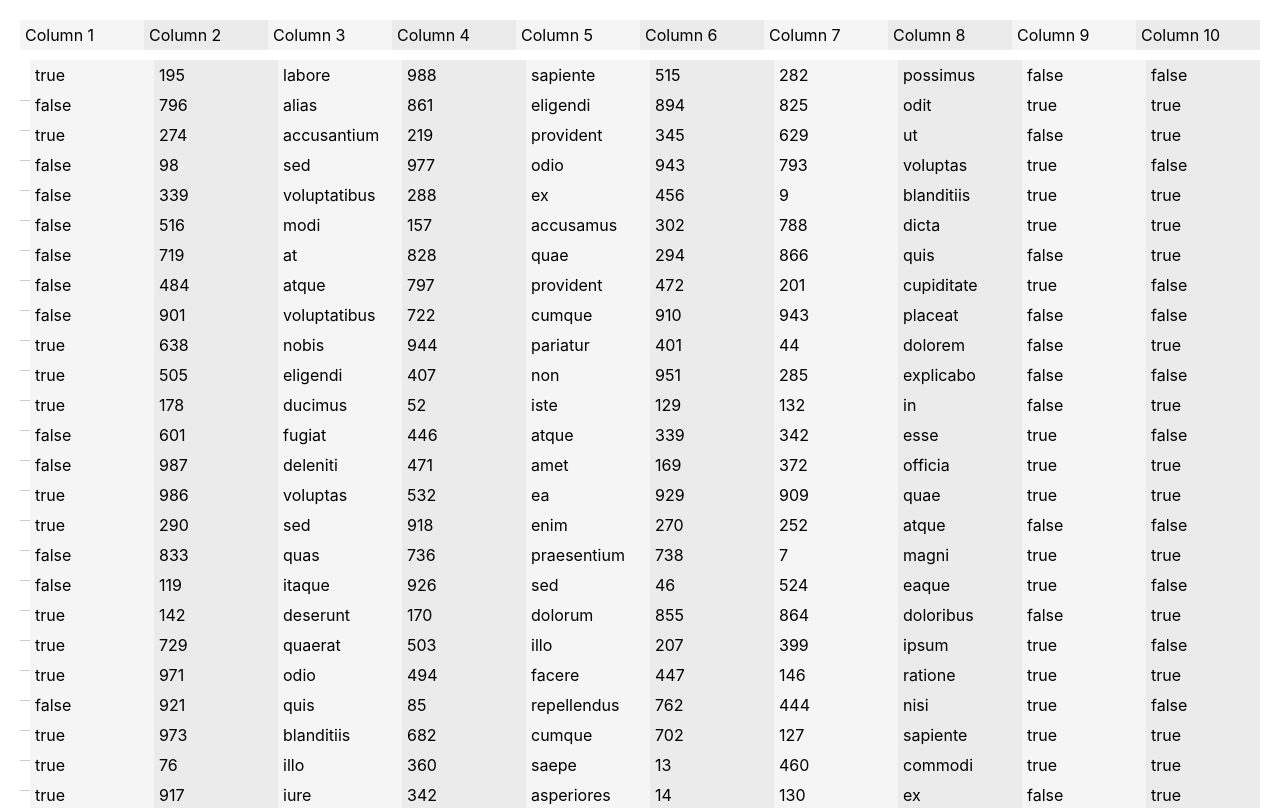
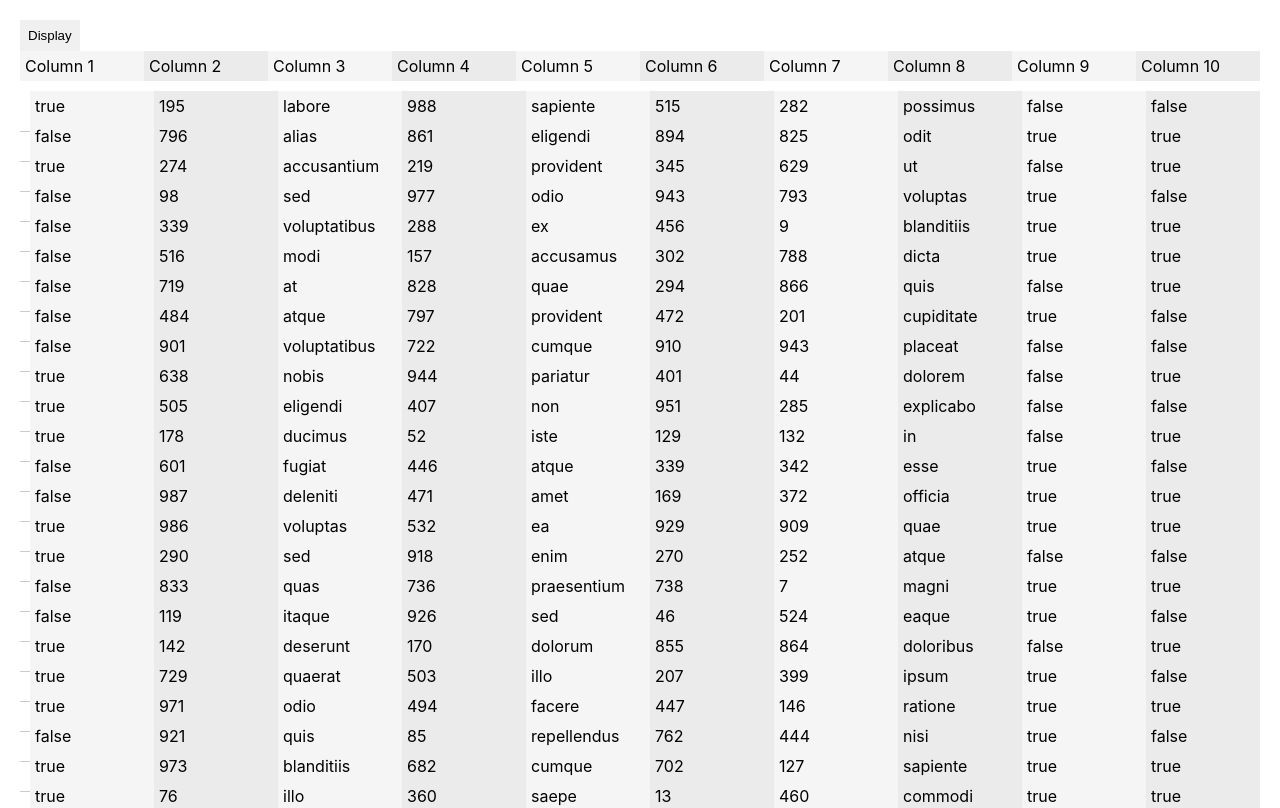
Before and after one commit to aidoha/cemento-task, a React (Create React App) app: page / in a window 1280 px wide. Shown: the top 808 px of the page. Built offline with nearby package versions, Linux system fonts and the light colour scheme.

Commit message:
feat: column visibility logic

```diff
--- a/package.json
+++ b/package.json
@@ -14,6 +14,7 @@
     "react-dom": "^18.2.0",
     "react-scripts": "5.0.1",
     "react-window": "^1.8.9",
+    "styled-components": "^6.0.0",
     "typescript": "^4.9.5",
     "web-vitals": "^2.1.4"
   },
--- /dev/null
+++ b/src/components/dropdown/index.tsx
@@ -0,0 +1,81 @@
+import React, { useState } from 'react';
+import styled from 'styled-components';
+
+export type Option = {
+	id: string;
+	title: string;
+};
+
+type MultiSelectDropdownProps = {
+	options: Option[];
+	selectedOptions: Option[];
+	onChange: (selectedOptions: Option[]) => void;
+};
+
+const DropdownContainer = styled.div`
+	position: relative;
+	display: inline-block;
+`;
+
+const DropdownToggle = styled.button`
+	background-color: #f0f0f0;
+	border: none;
+	padding: 8px;
+	cursor: pointer;
+`;
+
+const DropdownMenu = styled.div`
+	position: absolute;
+	top: 100%;
+	left: 0;
+	z-index: 1;
+	background-color: #ffffff;
+	border: 1px solid #ccc;
+	padding: 8px;
+`;
+
+const OptionLabel = styled.label`
+	display: block;
+	margin-bottom: 4px;
+`;
+
+const MultiSelectDropdown: React.FC<MultiSelectDropdownProps> = ({
+	options,
+	selectedOptions,
+	onChange,
+}) => {
+	const [isOpen, setIsOpen] = useState(false);
+
+	const handleToggleDropdown = () => {
+		setIsOpen(!isOpen);
+	};
+
+	const handleOptionChange = (option: Option) => {
+		const updatedOptions = selectedOptions.includes(option)
+			? selectedOptions.filter((o) => o.id !== option.id)
+			: [...selectedOptions, option];
+		onChange(updatedOptions);
+	};
+
+	return (
+		<DropdownContainer>
+			<DropdownToggle onClick={handleToggleDropdown}>Display</DropdownToggle>
+			{isOpen && (
+				<DropdownMenu>
+					{options.map((option) => (
+						<OptionLabel key={option.id}>
+							<input
+								type="checkbox"
+								checked={selectedOptions.includes(option)}
+								onChange={() => handleOptionChange(option)}
+							/>
+							{option.title}
+						</OptionLabel>
+					))}
+				</DropdownMenu>
+			)}
+		</DropdownContainer>
+	);
+};
+
+export default MultiSelectDropdown;
--- a/src/components/table/index.tsx
+++ b/src/components/table/index.tsx
@@ -1,11 +1,26 @@
 import React, { useState } from 'react';
 import { FixedSizeList as List, ListChildComponentProps } from 'react-window';
 import { TableData } from '../../types';
+import MultiSelectDropdown, { Option } from '../dropdown';
 import tableDataJson from '../../table-data.json';
+import { transformTableData } from '../../utils';
 import './styles.css';
 
 const Table: React.FC = () => {
-	const [tableData] = useState<TableData>(tableDataJson as TableData);
+	const [tableData, setTableData] = useState<TableData>(() =>
+		transformTableData(tableDataJson as TableData)
+	);
+
+	const handleOptionChange = (updatedOptions: Option[]) => {
+		const updatedColumns = tableData.columns.map((column) => {
+			const isVisible = updatedOptions.some((option) => option.id === column.id);
+			return { ...column, isVisible };
+		});
+
+		setTableData((prevTableData: TableData) => {
+			return { ...prevTableData, columns: updatedColumns };
+		});
+	};
 
 	const Row: React.FC<ListChildComponentProps> = ({ index, style }) => {
 		const row = tableData.data[index];
@@ -31,12 +46,22 @@ const Table: React.FC = () => {
 
 	return (
 		<div className="table-container">
+			<div>
+				<MultiSelectDropdown
+					options={tableData.columns}
+					selectedOptions={tableData.columns.filter((column) => column.isVisible)}
+					onChange={handleOptionChange}
+				/>
+			</div>
 			<div style={{ height: tableHeight, width: '100%' }}>
 				<div className="table-header">
 					{tableData.columns.map((column) => (
 						<div
 							className="table-cell"
-							style={{ width: column.width ? `${column.width}px` : 'auto' }}
+							style={{
+								width: column.width ? `${column.width}px` : 'auto',
+								display: column.isVisible ? 'block' : 'none',
+							}}
 							key={column.id}
 						>
 							{column.title}
--- a/src/types.ts
+++ b/src/types.ts
@@ -4,6 +4,7 @@ export type Column = {
 	title: string;
 	type: 'string' | 'number' | 'boolean' | 'selection';
 	width?: number;
+	isVisible?: boolean;
 };
 
 export type Row = {
--- /dev/null
+++ b/src/utils.ts
@@ -0,0 +1,54 @@
+import { faker } from '@faker-js/faker';
+import { Column, Row, TableData } from './types';
+
+export const transformTableData = (tableData: TableData) => {
+	const columns = tableData.columns.map((column) => ({ ...column, isVisible: true }));
+	const data = tableData.data.map((row) => ({ ...row, isVisible: true }));
+	return { columns, data };
+};
+
+export const generateRandomData = (): TableData => {
+	const columns: Column[] = [];
+	const data: Row[] = [];
+
+	for (let i = 1; i <= 10; i++) {
+		const column: Column = {
+			id: `column${i}`,
+			ordinalNo: i,
+			title: `Column ${i}`,
+			type: getRandomDataType(),
+		};
+		columns.push(column);
+	}
+
+	for (let i = 1; i <= 50; i++) {
+		const row: Row = { id: `row${i}` };
+		columns.forEach((column) => {
+			row[column.id] = generateRandomValue(column.type);
+		});
+		data.push(row);
+	}
+
+	return { columns, data };
+};
+
+export const getRandomDataType = (): Column['type'] => {
+	const dataTypes: Column['type'][] = ['string', 'number', 'boolean', 'selection'];
+	return dataTypes[Math.floor(Math.random() * dataTypes.length)];
+};
+
+export const generateRandomValue = (dataType: Column['type']): any => {
+	switch (dataType) {
+		case 'string':
+			return faker.lorem.word();
+		case 'number':
+			return Math.floor(Math.random() * 1000);
+		case 'boolean':
+			return Math.random() < 0.5;
+		case 'selection':
+			const options = ['Option 1', 'Option 2', 'Option 3'];
+			return options[Math.floor(Math.random() * options.length)];
+		default:
+			return null;
+	}
+};
--- a/src/utils/get-random-data-type.ts
+++ /dev/null
@@ -1,6 +0,0 @@
-import { Column } from '../types';
-
-export const getRandomDataType = (): Column['type'] => {
-	const dataTypes: Column['type'][] = ['string', 'number', 'boolean', 'selection'];
-	return dataTypes[Math.floor(Math.random() * dataTypes.length)];
-};
```
Also changed, not shown: src/components/button/index.tsx (added, +7 -0 lines), src/utils/generate-random-data.ts (deleted, +0 -28 lines), src/utils/generate-random-value.ts (deleted, +0 -18 lines), 1 other file (tests, documents, lock files or other folders).
